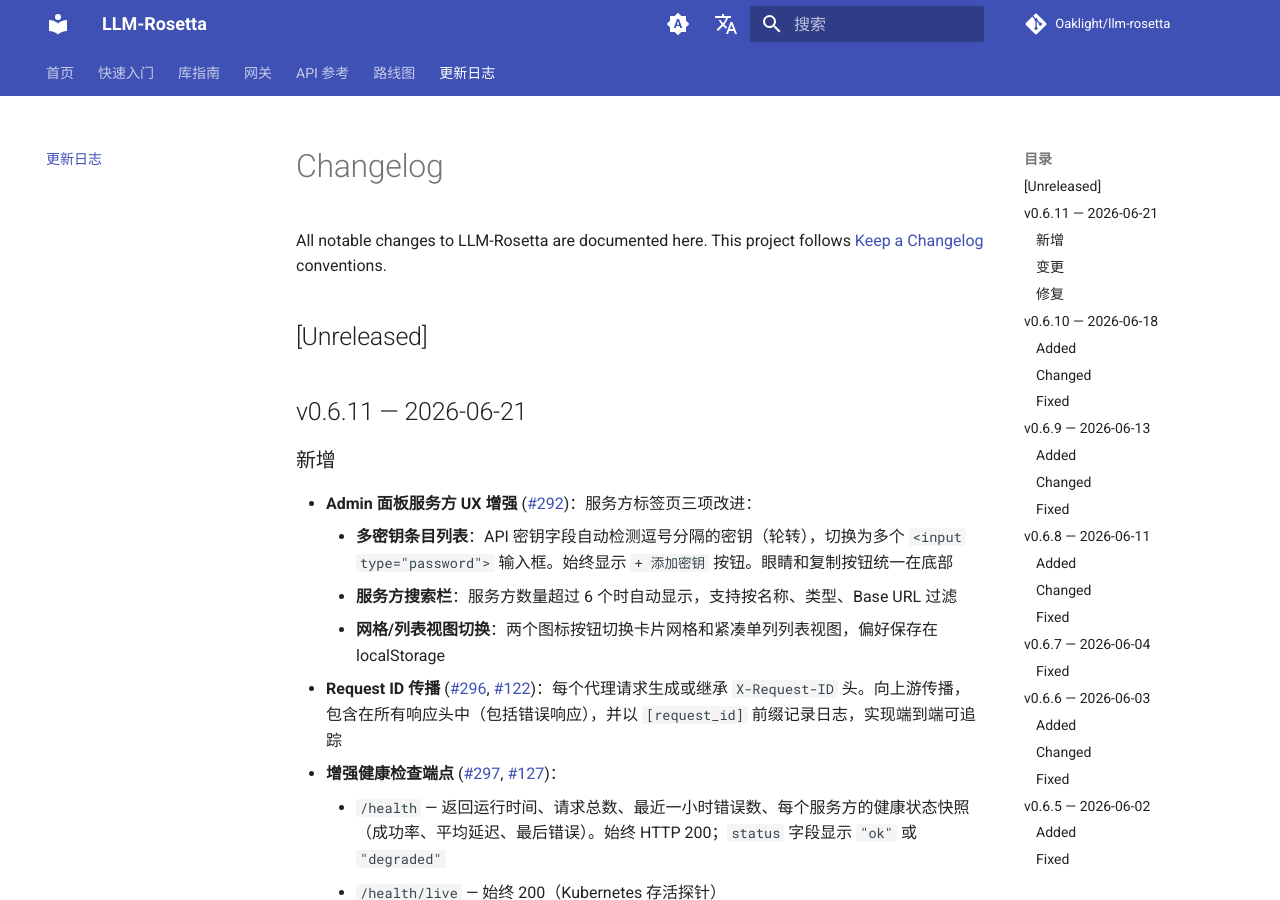
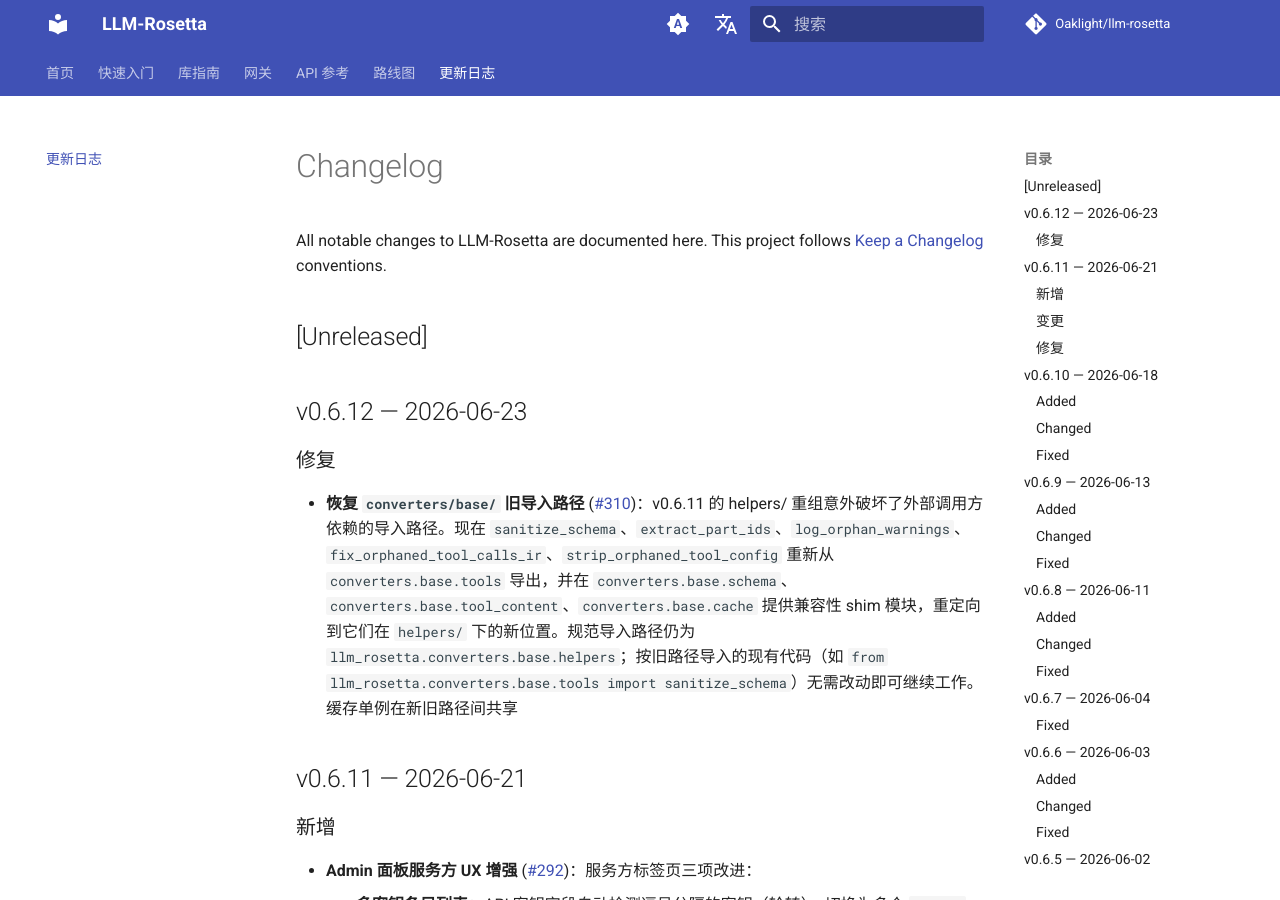
Before and after one commit to Oaklight/llm-rosetta, an MkDocs documentation site: the page built from docs/changelog.md, in a window 1280 px wide and 900 px high. Built offline with MkDocs 1.6.1 and Material for MkDocs 9.7.7, drawn with Linux system fonts in a browser that asks for light colours; comment, search, counter and statistics services are not loaded.

Commit message:
docs: 新增 v0.6.12 changelog（恢复旧导入路径）

```diff
--- a/docs/changelog.md
+++ b/docs/changelog.md
@@ -7,6 +7,12 @@
 All notable changes to LLM-Rosetta are documented here. This project follows [Keep a Changelog](https://keepachangelog.com/) conventions.
 
 ## [Unreleased]
+
+## v0.6.12 — 2026-06-23
+
+### 修复
+
+- **恢复 `converters/base/` 旧导入路径** ([#310](https://github.com/Oaklight/llm-rosetta/issues/310))：v0.6.11 的 helpers/ 重组意外破坏了外部调用方依赖的导入路径。现在 `sanitize_schema`、`extract_part_ids`、`log_orphan_warnings`、`fix_orphaned_tool_calls_ir`、`strip_orphaned_tool_config` 重新从 `converters.base.tools` 导出，并在 `converters.base.schema`、`converters.base.tool_content`、`converters.base.cache` 提供兼容性 shim 模块，重定向到它们在 `helpers/` 下的新位置。规范导入路径仍为 `llm_rosetta.converters.base.helpers`；按旧路径导入的现有代码（如 `from llm_rosetta.converters.base.tools import sanitize_schema`）无需改动即可继续工作。缓存单例在新旧路径间共享
 
 ## v0.6.11 — 2026-06-21
 
```
